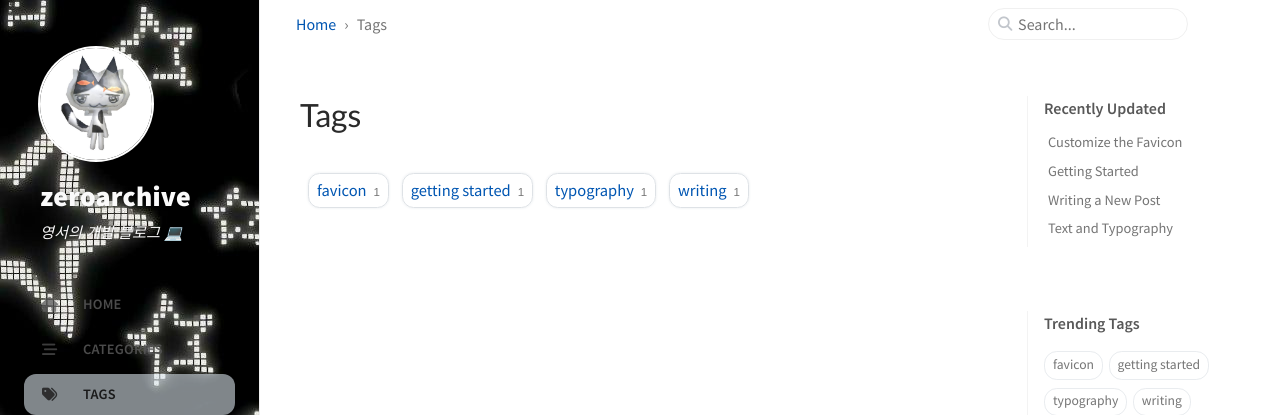
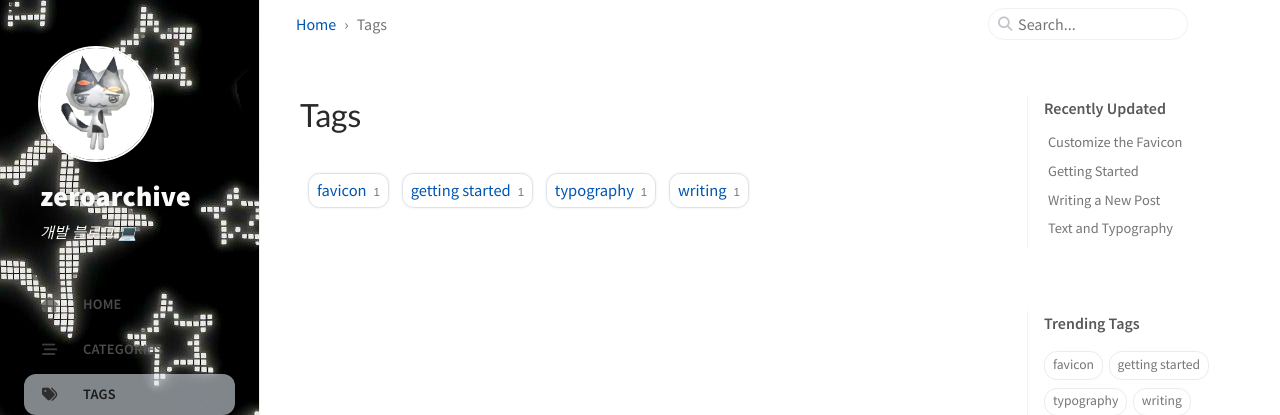
Before and after one commit to jjwm10625/jjwm10625.github.io, a Jekyll site: the page built from _tabs/tags.md, in a window 1280 px wide. Shown: the top 415 px of the page. Built offline with Jekyll 4.4.1, drawn with Linux system fonts in a browser that asks for light colours; cached includes are drawn as plain includes; nearby versions of some CDN libraries; comment, search, counter and statistics services are not loaded.

Commit message:
[Design] 블로그 설명 문구 변경

```diff
--- a/_config.yml
+++ b/_config.yml
@@ -18,7 +18,7 @@ timezone: Asia/Seoul
 
 title: zeroarchive # the main title
 
-tagline: 영서의 개발 블로그 💻 # it will display as the subtitle
+tagline: 개발 블로그 💻 # it will display as the subtitle
 
 description: >- # used by seo meta and the atom feed
   A minimal, responsive and feature-rich Jekyll theme for technical writing.
```
